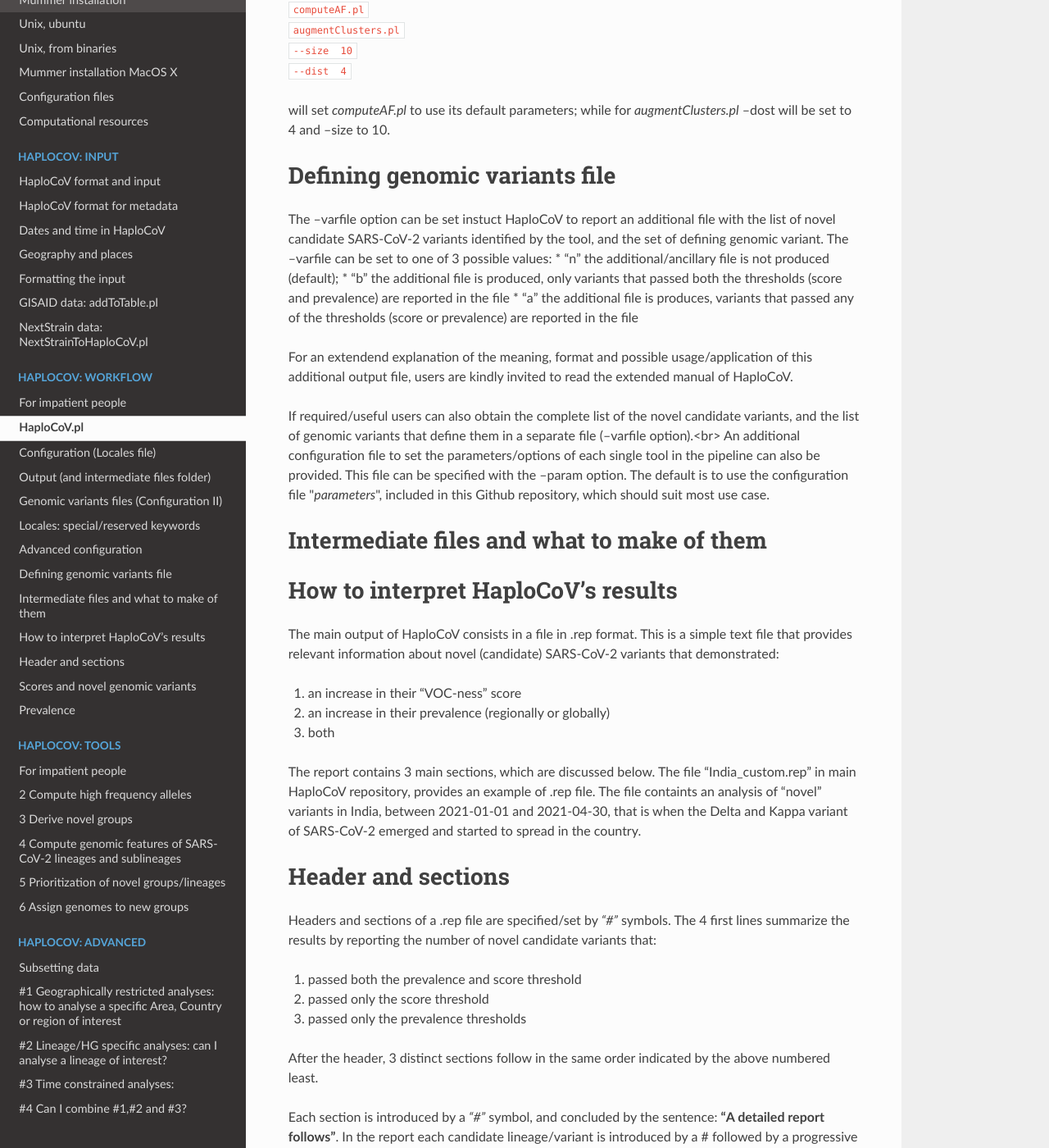
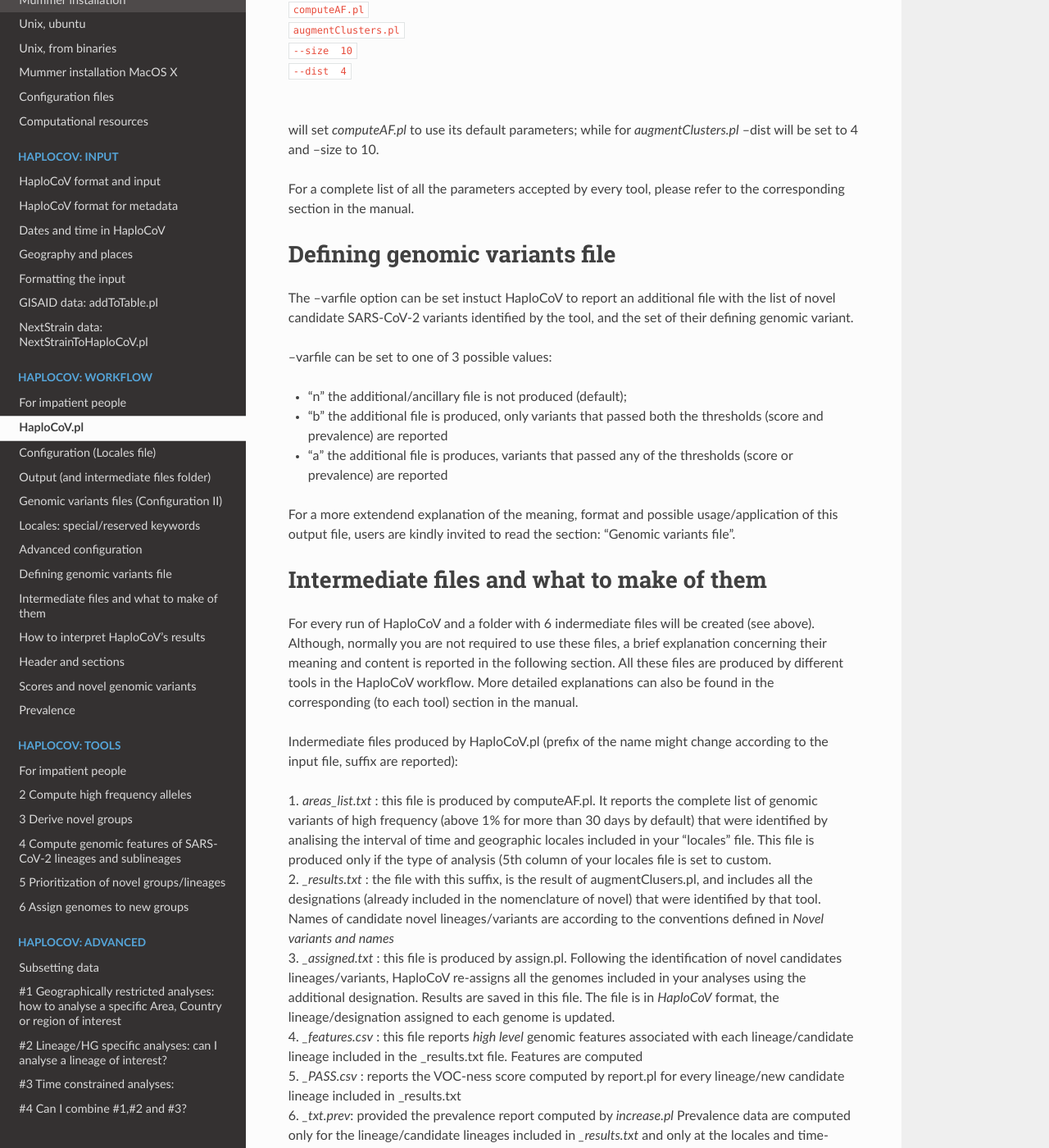
Before and after one commit to matteo14c/HaploCoV, a Sphinx documentation site: the page built from docs/source/haplocov.rst, in a window 1280 px wide and 1400 px high, scrolled down 3779 px. Shown: the whole window at 82% size. Built offline with Sphinx 7.4.7 and the Read the Docs theme 2.0.0, drawn with Linux system fonts in a browser that asks for light colours; some of the changed text lies outside the part shown.

Commit message:
Update haplocov.rst

```diff
--- a/docs/source/haplocov.rst
+++ b/docs/source/haplocov.rst
@@ -130,28 +130,42 @@ The format is quite straightforward, each tool is indicated by in a line, and th
 | ``augmentClusters.pl``
 | ``--size  10``
 | ``--dist  4``
+|
 
-will set *computeAF.pl* to use its default parameters; while for *augmentClusters.pl* --dost will be set to 4 and --size to 10.
+will set *computeAF.pl* to use its default parameters;
+while for *augmentClusters.pl* --dist will be set to 4 and --size to 10.
 
+For a complete list of all the parameters accepted by every tool, please refer to the corresponding section in the manual.
 
 
 Defining genomic variants file
 ==============================
 
-The --varfile option can be set instuct HaploCoV to report an additional file with the list of novel candidate SARS-CoV-2 variants identified by the tool, and the set of defining genomic variant.
-The --varfile can be set to one of 3 possible values:
+The --varfile option can be set instuct HaploCoV to report an additional file with the list of novel candidate SARS-CoV-2 variants identified by the tool, and the set of their defining genomic variant.
+
+--varfile can be set to one of 3 possible values:
+
 * "n" the additional/ancillary file is not produced (default);
-* "b" the additional file is produced, only variants that passed both the thresholds (score and prevalence) are reported in the file
-* "a" the additional file is produces, variants that passed any of the thresholds (score or prevalence) are reported in the file
+* "b" the additional file is produced, only variants that passed both the thresholds (score and prevalence) are reported
+* "a" the additional file is produces, variants that passed any of the thresholds (score or prevalence) are reported
 
-For an extendend explanation of the meaning, format and possible usage/application of this additional output file, users are kindly invited to read the extended manual of HaploCoV.
-
-If required/useful users can also obtain the complete list of the novel candidate variants, and the list of genomic variants that define them in a separate file (--varfile option).<br>
-An additional configuration file to set the parameters/options of each single tool in the pipeline can also be provided. This file can be specified with the --param option. The default is to use the configuration file \"*parameters*\", included in this Github repository, which should suit most use case.
+For a more extendend explanation of the meaning, format and possible usage/application of this output file, users are kindly invited to read the section: "Genomic variants file".
 
 
 Intermediate files and what to make of them
 ===========================================
+
+For every run of HaploCoV and a folder with 6 indermediate files will be created (see above). Although, normally you are not required to use these files, a brief explanation concerning their meaning and content is reported in the following section.
+All these files are produced by different tools in the HaploCoV workflow. More detailed explanations can also be found in the corresponding (to each tool) section in the manual.
+
+Indermediate files produced by HaploCoV.pl (prefix of the name might change according to the input file, suffix are reported):
+
+| 1. *areas_list.txt* : this file is produced by computeAF.pl. It reports the complete list of genomic variants of high frequency (above 1% for more than 30 days by default) that were identified by analising the interval of time and geographic locales included in your "locales" file. This file is produced only if the type of analysis (5th column of your locales file is set to custom.
+| 2. *\_results.txt* : the file with this suffix, is the result of augmentClusers.pl, and includes all the designations (already included in the nomenclature of novel) that were identified by that tool. Names of candidate novel lineages/variants are according to the conventions defined in *Novel variants and names*
+| 3. *\_assigned.txt* : this file is produced by assign.pl. Following the identification of novel candidates lineages/variants, HaploCoV re-assigns all the genomes included in your analyses using the additional designation. Results are saved in this file. The file is in *HaploCoV* format, the lineage/designation assigned to each genome is updated.
+| 4. *\_features.csv* : this file reports *high level* genomic features associated with each lineage/candidate lineage included in the \_results.txt file. Features are computed
+| 5. *\_PASS.csv* : reports the VOC-ness score computed by report.pl for every lineage/new candidate lineage included in \_results.txt
+| 6. *\_txt.prev*: provided the prevalence report computed by *increase.pl* Prevalence data are computed only for the lineage/candidate lineages included in *\_results.txt* and only at the locales and time-intervals included in the analysis
 
 
 How to interpret HaploCoV's results
@@ -175,7 +189,7 @@ Headers and sections of a .rep file are specified/set by *"#"* symbols. The 4 fi
 2. passed only the score threshold
 3. passed only the prevalence thresholds
 
-After the header, 3 distinct sections follow in the same order indicated by the above numbered least.
+After the header, 3 distinct sections follow in the same order indicated by the above numbered list.
 
 Each section is introduced by a *"#"* symbol, and concluded by the sentence: **"A detailed report follows"**.
 In the report each candidate lineage/variant is introduced by a # followed by a progressive number and its name.
```
